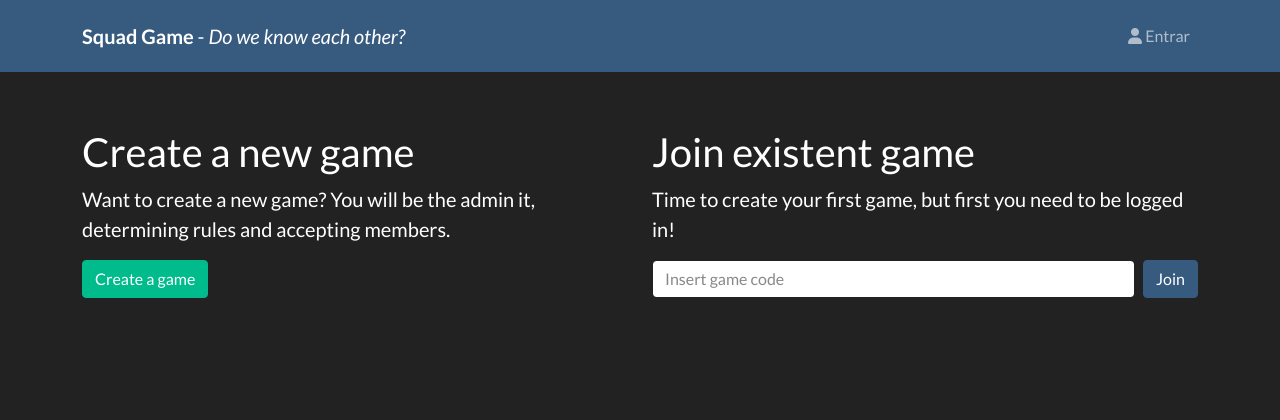
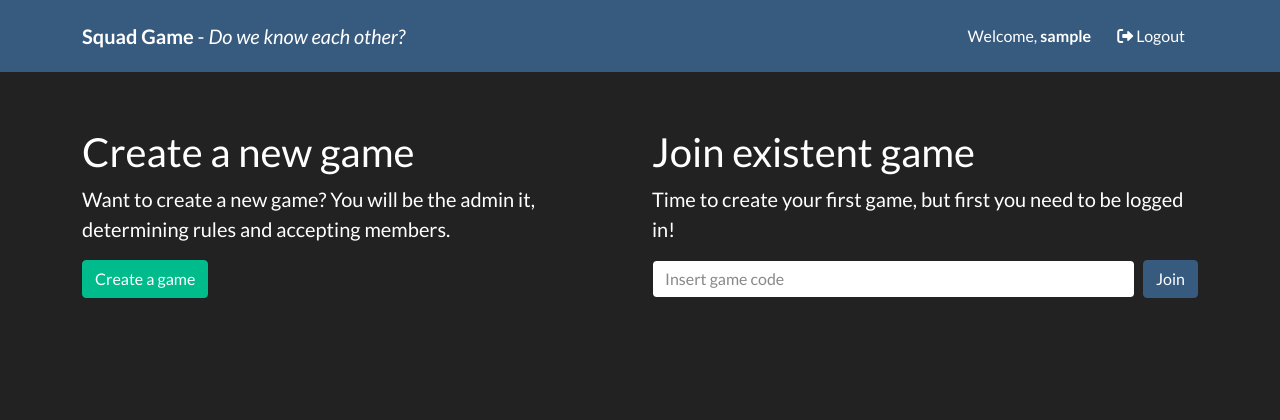
Before and after one commit to ricardodani/squad-game, a Django app: page /games/create in a window 1280 px wide. Shown: the top 420 px of the page. Run offline with Django 4.2, Linux system fonts and the light colour scheme; the visitor is signed in with stand-in values (Sample User, id 1); some libraries are stand-ins or nearby versions.

Commit message:
Implemented authentication with github

```diff
--- a/pyproject.toml
+++ b/pyproject.toml
@@ -11,6 +11,7 @@ gunicorn = "^20.1.0"
 whitenoise = "^6.0.0"
 dj-database-url = "^0.5.0"
 psycopg2 = "^2.9.3"
+django-allauth = "^0.49.0"
 
 [tool.poetry.dev-dependencies]
 
--- a/squad_game/games/templates/games/base.html
+++ b/squad_game/games/templates/games/base.html
@@ -18,9 +18,21 @@
         </button>
         <div class="collapse navbar-collapse" id="navbarResponsive">
           <ul class="navbar-nav ms-md-auto">
+              {% if request.user.is_authenticated %}
             <li class="nav-item">
-              <a target="_blank" rel="noopener" class="nav-link" href="https://twitter.com/bootswatch"><span class="fa-solid fa-user"></span> Entrar</a>
+             <button class="btn">Welcome, <strong>{{ request.user }}</strong></button>
+              </li>
+            <li class="nav-item">
+              <form action="/accounts/logout/" method="POST">
+                {% csrf_token %}
+                <button type="submit" class="btn" ><span class="fa-solid fa-right-from-bracket"></span> Logout</button>
+              </form>
             </li>
+              {% else %}
+            <li class="nav-item">
+              <a class="nav-link" href="/accounts/github/login/"><span class="fa-solid fa-user"></span> Join/Login</a>
+              </li>
+              {% endif %}
           </ul>
         </div>
       </div>
--- a/squad_game/squad_game/urls.py
+++ b/squad_game/squad_game/urls.py
@@ -21,5 +21,6 @@ urlpatterns = [
     path('', index),
     path('template/', template),
     path('admin/', admin.site.urls),
-    path('games/', include('games.urls'))
+    path('games/', include('games.urls')),
+    path('accounts/', include('allauth.urls'))
 ]
```
Also changed, not shown: squad_game/squad_game/settings.py (+23 -0 lines), 1 other file.
